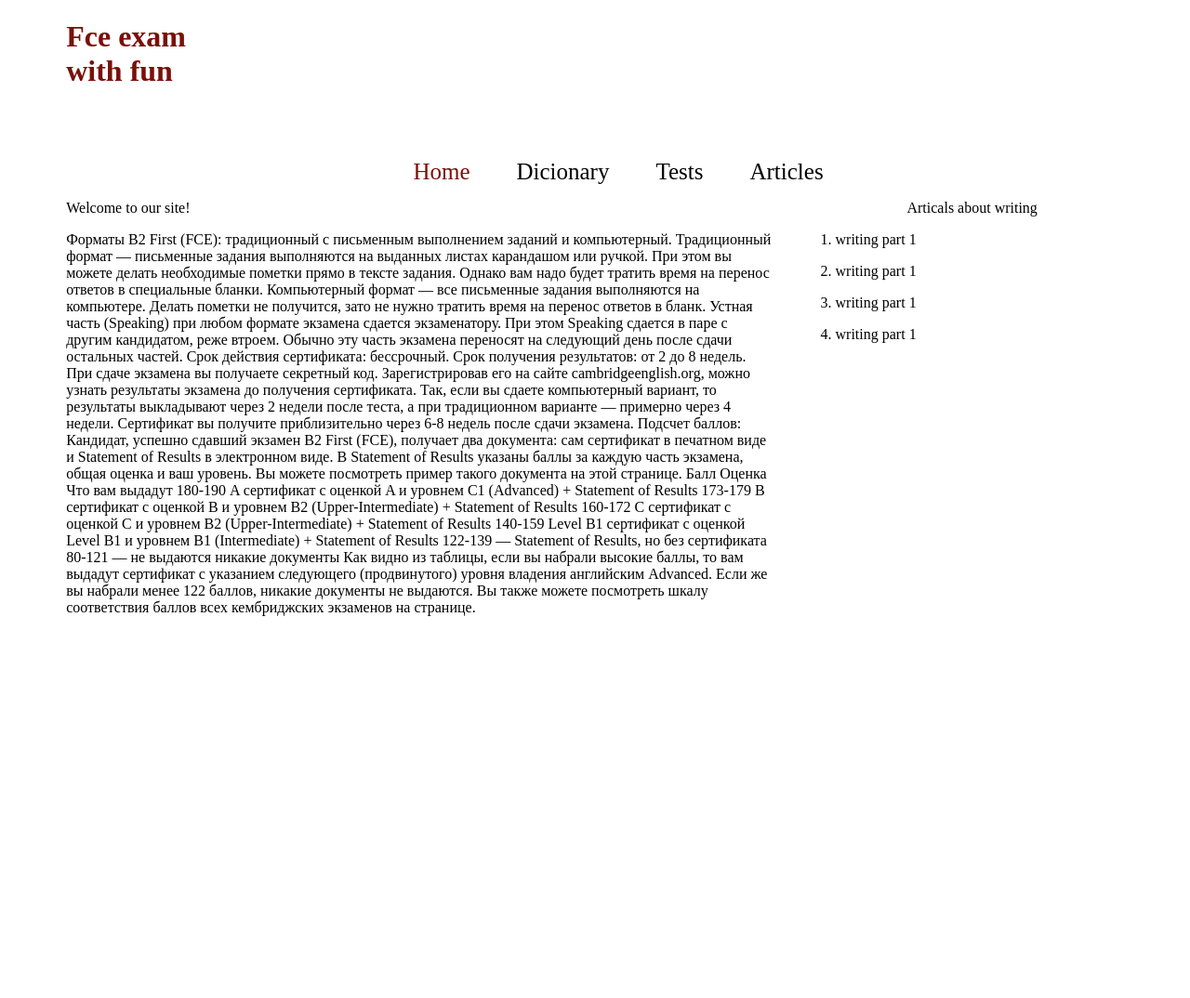
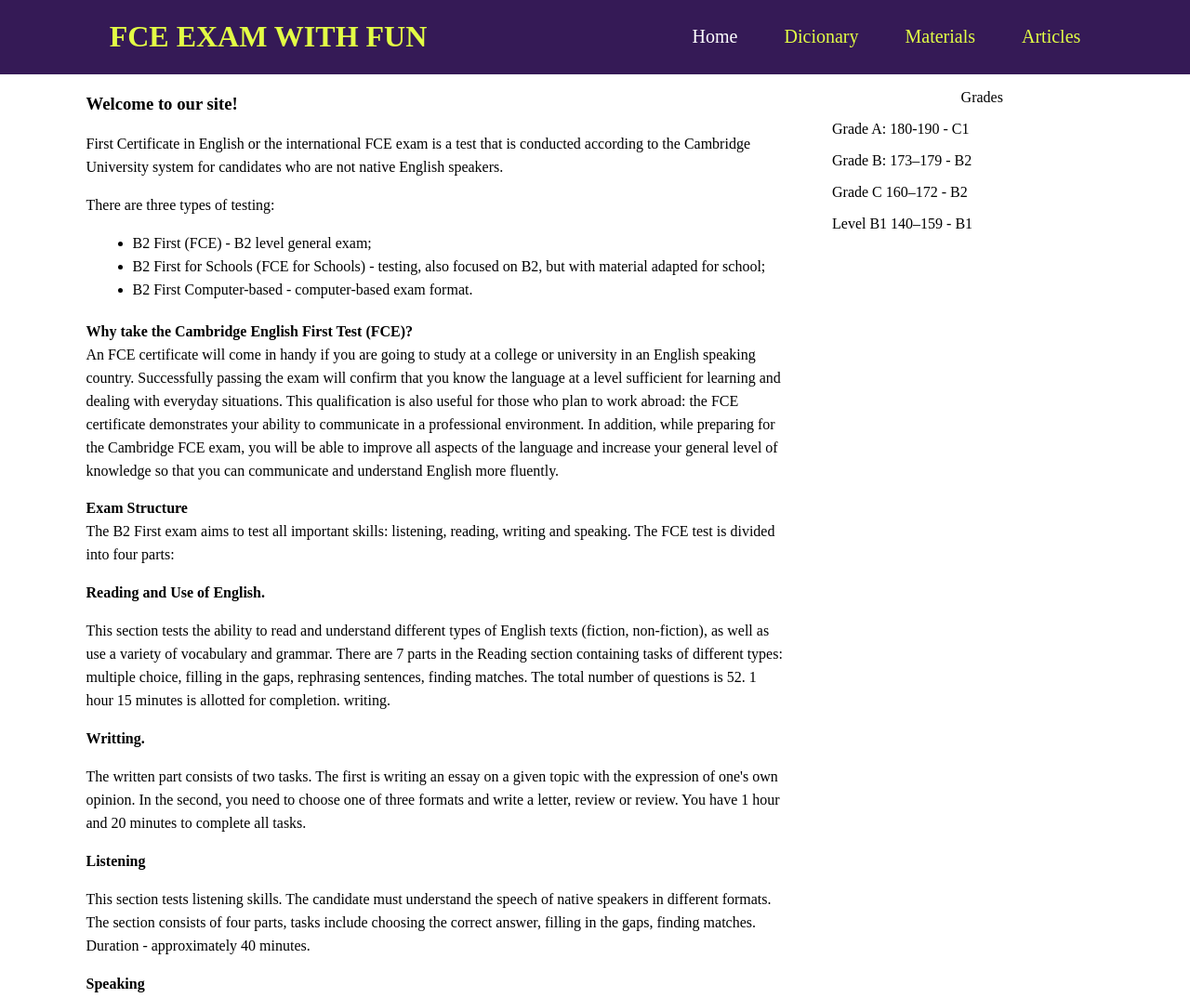
Before and after one commit to menshikovkirill/fce, a React app: page / in a window 1280 px wide. Shown: the top 1074 px of the page at 93% size. Before the commit the page ends 800 px from the top, so only its background shows below. Built offline with nearby package versions, Linux system fonts and the light colour scheme.

Commit message:
Текущие изменения в проект

```diff
--- a/src/client/Application.js
+++ b/src/client/Application.js
@@ -3,22 +3,22 @@ import { Switch, Route } from 'react-router';
 import { Link, NavLink } from 'react-router-dom';
 
 import { Home } from './pages/Home';
-import { Tests } from './pages/Tests';
+import { Materials } from './pages/Materials';
 import { Dictionary } from './pages/Dictionary';
 import { Articles } from './pages/Articles';
 
 import {FormAdding} from './components/form-adding/';
 
 export const Application = () => {
-    return <div className="fce-sait">
+    return (<div className="fce-sait">
         <div className="header">
             <div className="title">
-                <h1>Fce exam with fun</h1>
+                <NavLink exact  className="nav-link" activeClassName="active" to="/"><h1>FCE EXAM WITH FUN</h1></NavLink>
             </div>
             <div className="navbar-nav">
                 <NavLink exact  className="nav-link" activeClassName="active" to="/">Home</NavLink>
                 <NavLink className="nav-link" activeClassName="active" to="/dicionary">Dicionary</NavLink>
-                <NavLink className="nav-link" activeClassName="active" to="/tests">Tests</NavLink>
+                <NavLink className="nav-link" activeClassName="active" to="/materials">Materials</NavLink>
                 <NavLink className="nav-link" activeClassName="active" to="/articles">Articles</NavLink>
             </div>
         </div>
@@ -27,11 +27,10 @@ export const Application = () => {
             <Switch>
                 <Route path="/" exact component={Home} />
                 <Route path="/dicionary" exact component={Dictionary} />
-                <Route path="/tests" component={Tests} />
+                <Route path="/materials" component={Materials} />
                 <Route path="/articles" component={Articles} />
-                {/* <Route path="/catalog/:id" component={Product} /> */}
             </Switch>
             {/* <FormAdding /> */}
         </div>
-    </div>
+    </div>)
 };
--- a/src/client/components/chapter/chapter.js
+++ b/src/client/components/chapter/chapter.js
@@ -32,9 +32,9 @@ export const Chapter = ({id, name, isOwnChapter}) => {
             <h3>{name}</h3>
             <ul>
                 {words.map(({id, russia, english}) => (
-                    <li key={id}>
-                        <span>{russia} - {english}</span>
-                        {isOwnChapter ? <a href="#" className="delete" onClick={(e) => deleteWord(e, id)}>удалить</a> : ""}
+                    <li key={id} className="words-block">
+                        <div>{english}</div>
+                        <div>{russia}</div>
                     </li>
                 ))}
             </ul>
--- a/src/client/components/chapter/chapter.scss
+++ b/src/client/components/chapter/chapter.scss
@@ -1,9 +1,25 @@
 .chapter-list {
-    width: 600px;
     h3 {
         border-bottom: 1px solid black;
+        text-align: center;
     }
     .delete {
         margin-left: 5px;
     }
 }
+ul {
+    padding: 0;
+    margin: 0;
+}
+.words-block {
+    display: flex;
+
+    div {
+        border-bottom: 1px solid black;
+        width: 250px;
+        padding: 5px;
+    }
+    div:first-child {
+        border-right: 1px solid black;
+    }
+}
--- a/src/client/index.scss
+++ b/src/client/index.scss
@@ -1,25 +1,35 @@
+body {
+    margin: 0;
+    padding: 0;
+}
 .fce-sait {
     width: 100%;
+    margin: 0;
+    padding: 0;
     .header {
         vertical-align: baseline;
-        width: 90%;
-        margin: 0 auto;
-        .title {
-            width: 150px;
-            height: 150px;
-            color: #791009;
+        background-color: #351A56;
+        display: flex;
+        justify-content: space-around;
+        color: #E3FE45;
+
+        .title a{
+            color: #E3FE45;
+            text-decoration: none;
         }
         .navbar-nav {
-            text-align: center;
+            text-align: right;
+            display: flex;
+            align-items: center;
             a {
                 margin-left: 50px;
                 text-decoration: none;
-                color: black;
-                font-size: 25px;
+                font-size: 20px;
+                color: #E3FE45;
             }
 
             .active {
-                color: #791009;
+                color: white;
             }
         }
     }
@@ -62,3 +72,69 @@
         transform: rotate(360deg);
     }
 }
+
+.articles-block {
+    .block {
+        width: 400px;
+        padding: 10px;
+        border: 1px solid black;
+    }
+    a {
+        color: blue
+    }
+}
+
+.container {
+    margin-left: 30px;
+}
+
+.general-info {
+    line-height: 25px;
+}
+
+.margin-top {
+    margin-top: 15px;
+}
+
+.articles-block {
+    display: flex;
+    div {
+        margin-right: 100px;
+    }
+    ul {
+        margin: 30px;
+    }
+}
+
+.chapter-list {
+    display: flex;
+    flex-direction: row;
+    flex-wrap: wrap;
+    justify-content: center;
+    margin-top: 50px;
+    .chapter {
+        border: 1px solid black;
+        border-bottom: none;
+        flex: 1 1 auto;
+        margin: 15px 15px;
+        width: 400px;
+        height: fit-content;
+    }
+}
+
+.general-info {
+    ul {
+        margin-left: 50px;
+        margin-bottom: 20px;
+    }
+}
+
+.materials-block {
+    ul {
+        margin-left: 30px;
+    }
+
+    a {
+        color: blue
+    }
+}
--- a/src/client/pages/Dictionary.js
+++ b/src/client/pages/Dictionary.js
@@ -24,11 +24,10 @@ export const Dictionary = () => {
         })
     }, [updateChapters]);
 
-    // useEffect(() => console.log(chapters), [chapters])
+
 
     return (
         <div className="dictionary-block">
-            <FormAdding callbackSubmit={(data) => setUpdateChapters(data)}/>
             {
                 chapters.length == 0
                 ? <Loader />
--- a/src/client/pages/Home.js
+++ b/src/client/pages/Home.js
@@ -4,42 +4,39 @@ export const Home = () => {
     return (
         <div className="home-container">
             <div className="general-info">
-                <p>Welcome to our site!</p>
+                <h3>Welcome to our site!</h3>
                 <div>
-                Форматы B2 First (FCE): традиционный с письменным выполнением заданий и компьютерный.
+                    <p>First Certificate in English or the international FCE exam is a test that is conducted according to the Cambridge University system for candidates who are not native English speakers.</p>
+                    <p>There are three types of testing:</p>
+                    <ul>
+                        <li> B2 First (FCE) - B2 level general exam;</li>
+                        <li>B2 First for Schools (FCE for Schools) - testing, also focused on B2, but with material adapted for school;</li>
+                        <li>B2 First Computer-based - computer-based exam format.</li>
+                    </ul>
 
-Традиционный формат — письменные задания выполняются на выданных листах карандашом или ручкой. При этом вы можете делать необходимые пометки прямо в тексте задания. Однако вам надо будет тратить время на перенос ответов в специальные бланки.
+                    <div><b>Why take the Cambridge English First Test (FCE)?</b></div>
+                    <div>An FCE certificate will come in handy if you are going to study at a college or university in an English speaking country. Successfully passing the exam will confirm that you know the language at a level sufficient for learning and dealing with everyday situations. This qualification is also useful for those who plan to work abroad: the FCE certificate demonstrates your ability to communicate in a professional environment. In addition, while preparing for the Cambridge FCE exam, you will be able to improve all aspects of the language and increase your general level of knowledge so that you can communicate and understand English more fluently.</div>
 
-Компьютерный формат — все письменные задания выполняются на компьютере. Делать пометки не получится, зато не нужно тратить время на перенос ответов в бланк.
+                    <div class="margin-top"><b>Exam Structure</b></div>
+                    <div>The B2 First exam aims to test all important skills: listening, reading, writing and speaking. The FCE test is divided into four parts:</div>
+                    <p><b>Reading and Use of English.</b></p>
+                    <p>This section tests the ability to read and understand different types of English texts (fiction, non-fiction), as well as use a variety of vocabulary and grammar. There are 7 parts in the Reading section containing tasks of different types: multiple choice, filling in the gaps, rephrasing sentences, finding matches. The total number of questions is 52. 1 hour 15 minutes is allotted for completion.
+                    writing.</p>
+                    <p><b>Writting.</b></p>
+                    <p>The written part consists of two tasks. The first is writing an essay on a given topic with the expression of one's own opinion. In the second, you need to choose one of three formats and write a letter, review or review. You have 1 hour and 20 minutes to complete all tasks.</p>
+                    <p><b>Listening</b></p>
+                    <p>This section tests listening skills. The candidate must understand the speech of native speakers in different formats. The section consists of four parts, tasks include choosing the correct answer, filling in the gaps, finding matches. Duration - approximately 40 minutes.</p>
+                    <p><b>Speaking</b></p>
+                    <p>The oral part tests the candidate's ability to lead a discussion, correctly and appropriately use a variety of vocabulary and grammatical structures. The pronunciation and the logic of the presentation of the material are also evaluated. The speaking test is conducted in the format of a conversation between two (sometimes three) candidates with the examiner and with each other. The conversation lasts an average of 14 minutes.</p>
 
-Устная часть (Speaking) при любом формате экзамена сдается экзаменатору. При этом Speaking сдается в паре с другим кандидатом, реже втроем. Обычно эту часть экзамена переносят на следующий день после сдачи остальных частей.
-
-Срок действия сертификата: бессрочный.
-
-Срок получения результатов: от 2 до 8 недель.
-
-При сдаче экзамена вы получаете секретный код. Зарегистрировав его на сайте cambridgeenglish.org, можно узнать результаты экзамена до получения сертификата. Так, если вы сдаете компьютерный вариант, то результаты выкладывают через 2 недели после теста, а при традиционном варианте — примерно через 4 недели. Сертификат вы получите приблизительно через 6-8 недель после сдачи экзамена.
-
-Подсчет баллов: Кандидат, успешно сдавший экзамен B2 First (FCE), получает два документа: сам сертификат в печатном виде и Statement of Results в электронном виде. В Statement of Results указаны баллы за каждую часть экзамена, общая оценка и ваш уровень. Вы можете посмотреть пример такого документа на этой странице.
-
-Балл	Оценка	Что вам выдадут
-180-190	A	сертификат с оценкой A и уровнем C1 (Advanced) + Statement of Results
-173-179	B	сертификат с оценкой B и уровнем B2 (Upper-Intermediate) + Statement of Results
-160-172	C	сертификат с оценкой C и уровнем B2 (Upper-Intermediate) + Statement of Results
-140-159	Level B1	сертификат с оценкой Level B1 и уровнем B1 (Intermediate) + Statement of Results
-122-139	—	Statement of Results, но без сертификата
-80-121	—	не выдаются никакие документы
-Как видно из таблицы, если вы набрали высокие баллы, то вам выдадут сертификат с указанием следующего (продвинутого) уровня владения английским Advanced. Если же вы набрали менее 122 баллов, никакие документы не выдаются.
-
-Вы также можете посмотреть шкалу соответствия баллов всех кембриджских экзаменов на странице.
                 </div>
             </div>
             <div className="articles-list">
-                <p className="title">Articals about writing</p>
-                <p>1. writing part 1</p>
-                <p>2. writing part 1</p>
-                <p>3. writing part 1</p>
-                <p>4. writing part 1</p>
+                <p className="title">Grades</p>
+                <p>Grade A: 180-190 - C1</p>
+                <p>Grade B: 173–179 - B2</p>
+                <p>Grade C  160–172 - B2</p>
+                <p>Level B1 140–159 - B1</p>
             </div>
         </div>
     )
--- a/src/client/pages/Tests.js
+++ /dev/null
@@ -1,7 +0,0 @@
-import React from 'react';
-
-export const Tests = () => {
-    return (
-        <p>Tests</p>
-    )
-}
--- a/src/server/index.mjs
+++ b/src/server/index.mjs
@@ -4,6 +4,7 @@ import {PORT, staticFolder, IP} from './config/index.mjs';
 
 const app = express();
 app.use(express.json());
+
 app.use('/', express.static(staticFolder));
 app.use('/', router);
 
--- a/webpack.config.js
+++ b/webpack.config.js
@@ -53,7 +53,7 @@ module.exports = {
     ],
 
     devServer:{
-        open:true,
+
         historyApiFallback: true,
     },
 
```
Also changed, not shown: src/server/routers.mjs (+4 -4 lines).
